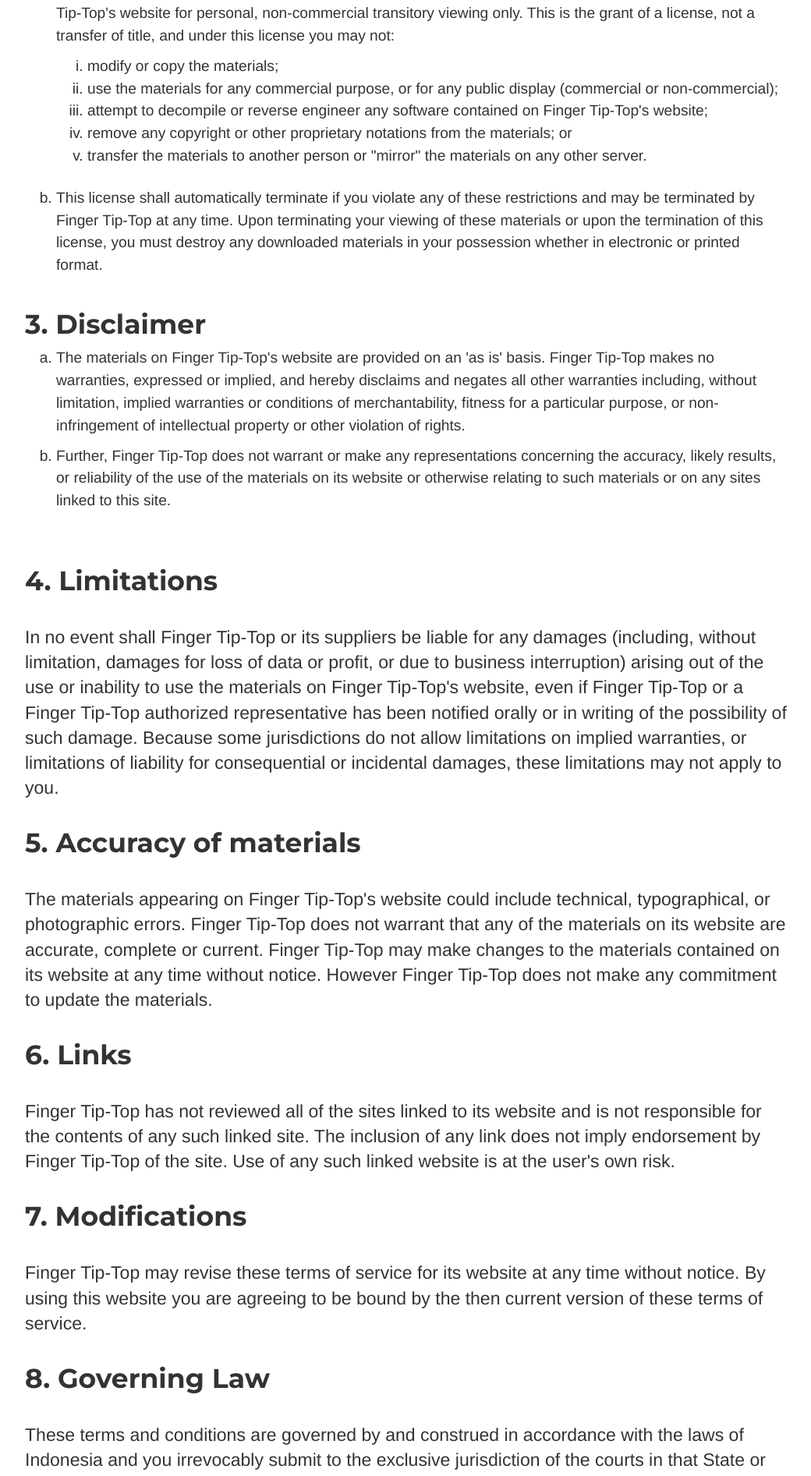
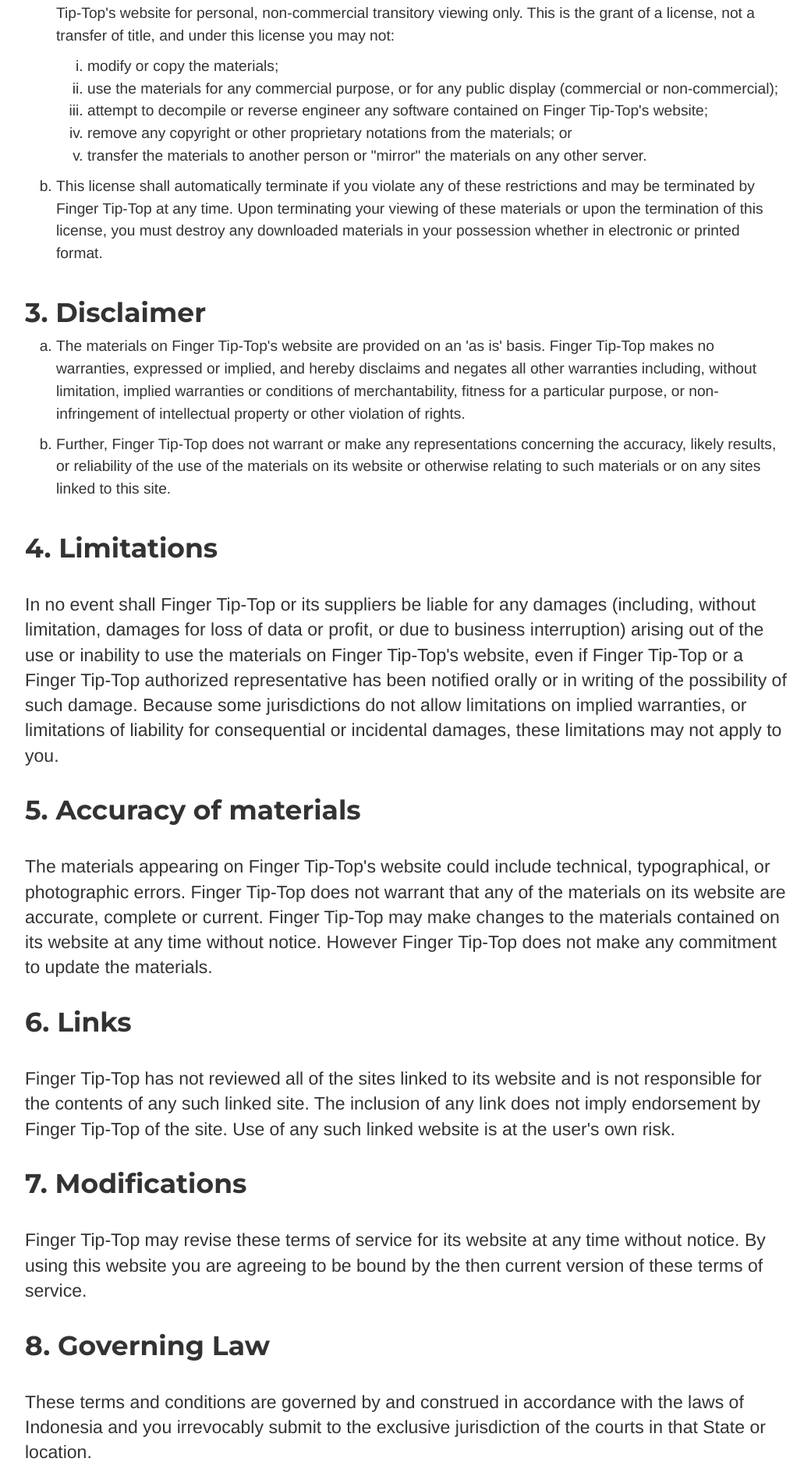
Before and after one commit to ariesti/ariesti.github.io, a Jekyll site: the page built from terms/policies.html, in a window 1280 px wide. Shown: the part 1700-3593 px from the top of the page at 78% size, without its empty margins (118-1158 px from the left). Built offline with Jekyll 4.4.1, drawn with Linux system fonts in a browser that asks for light colours.

Commit message:
Update policies.html

```diff
--- a/terms/policies.html
+++ b/terms/policies.html
@@ -30,14 +30,14 @@
        <li>transfer the materials to another person or "mirror" the materials on any other server.</li>
    </ol>
     </li>
-   <li class="ex1">This license shall automatically terminate if you violate any of these restrictions and may be terminated by Finger Tip-Top at any time. Upon terminating your viewing of these materials or upon the termination of this license, you must destroy any downloaded materials in your possession whether in electronic or printed format.</li>
+   <li class="ex2">This license shall automatically terminate if you violate any of these restrictions and may be terminated by Finger Tip-Top at any time. Upon terminating your viewing of these materials or upon the termination of this license, you must destroy any downloaded materials in your possession whether in electronic or printed format.</li>
 </ol>
 <h3 class="ex1">3. Disclaimer</h3>
 <ol class="b">
    <li>The materials on Finger Tip-Top's website are provided on an 'as is' basis. Finger Tip-Top makes no warranties, expressed or implied, and hereby disclaims and negates all other warranties including, without limitation, implied warranties or conditions of merchantability, fitness for a particular purpose, or non-infringement of intellectual property or other violation of rights.</li>
    <li class="ex2">Further, Finger Tip-Top does not warrant or make any representations concerning the accuracy, likely results, or reliability of the use of the materials on its website or otherwise relating to such materials or on any sites linked to this site.</li>
 </ol>
-<h3 class="ex3">4. Limitations</h3>
+<h3 class="ex1">4. Limitations</h3>
 <p>In no event shall Finger Tip-Top or its suppliers be liable for any damages (including, without limitation, damages for loss of data or profit, or due to business interruption) arising out of the use or inability to use the materials on Finger Tip-Top's website, even if Finger Tip-Top or a Finger Tip-Top authorized representative has been notified orally or in writing of the possibility of such damage. Because some jurisdictions do not allow limitations on implied warranties, or limitations of liability for consequential or incidental damages, these limitations may not apply to you.</p>
 <h3>5. Accuracy of materials</h3>
 <p>The materials appearing on Finger Tip-Top's website could include technical, typographical, or photographic errors. Finger Tip-Top does not warrant that any of the materials on its website are accurate, complete or current. Finger Tip-Top may make changes to the materials contained on its website at any time without notice. However Finger Tip-Top does not make any commitment to update the materials.</p>
```
